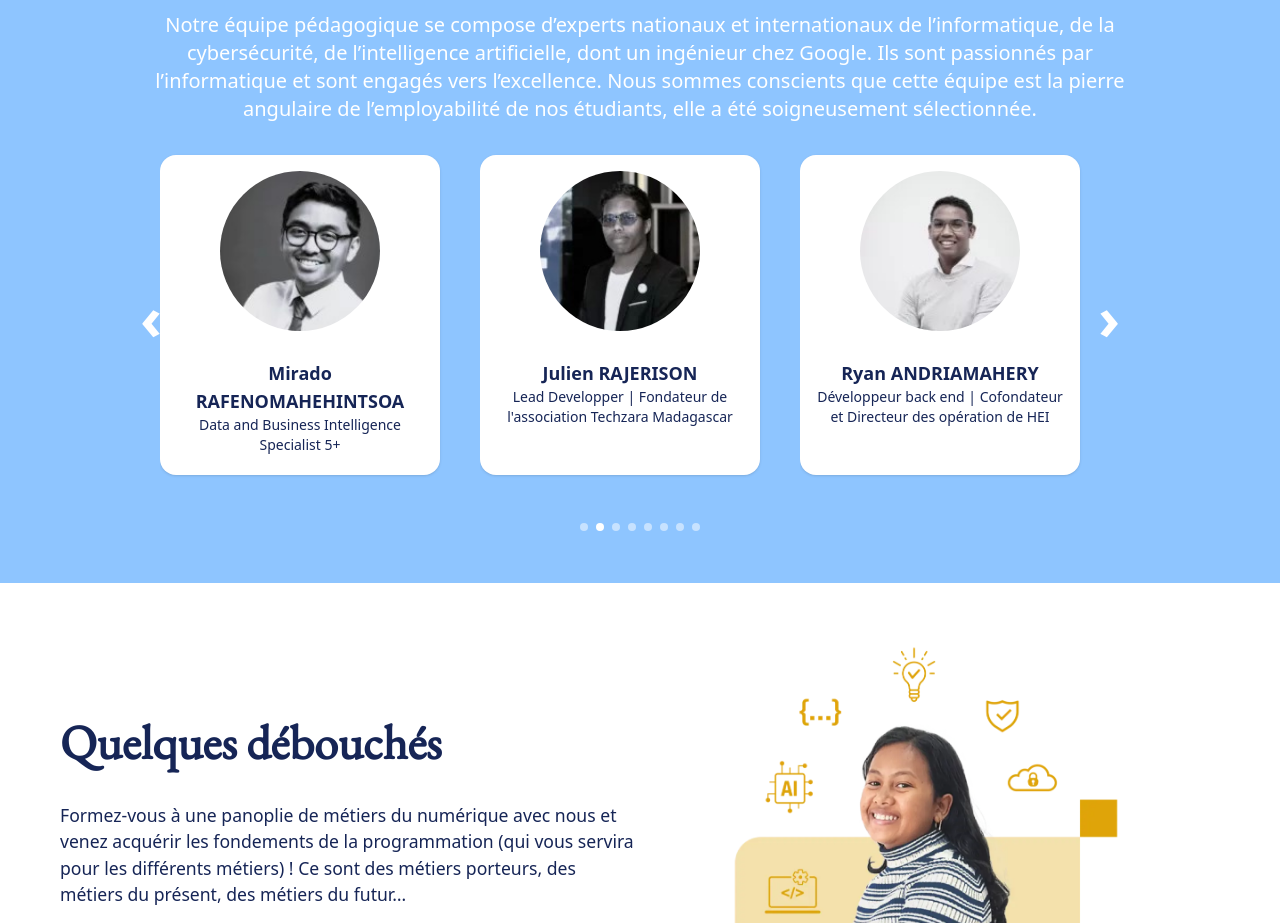
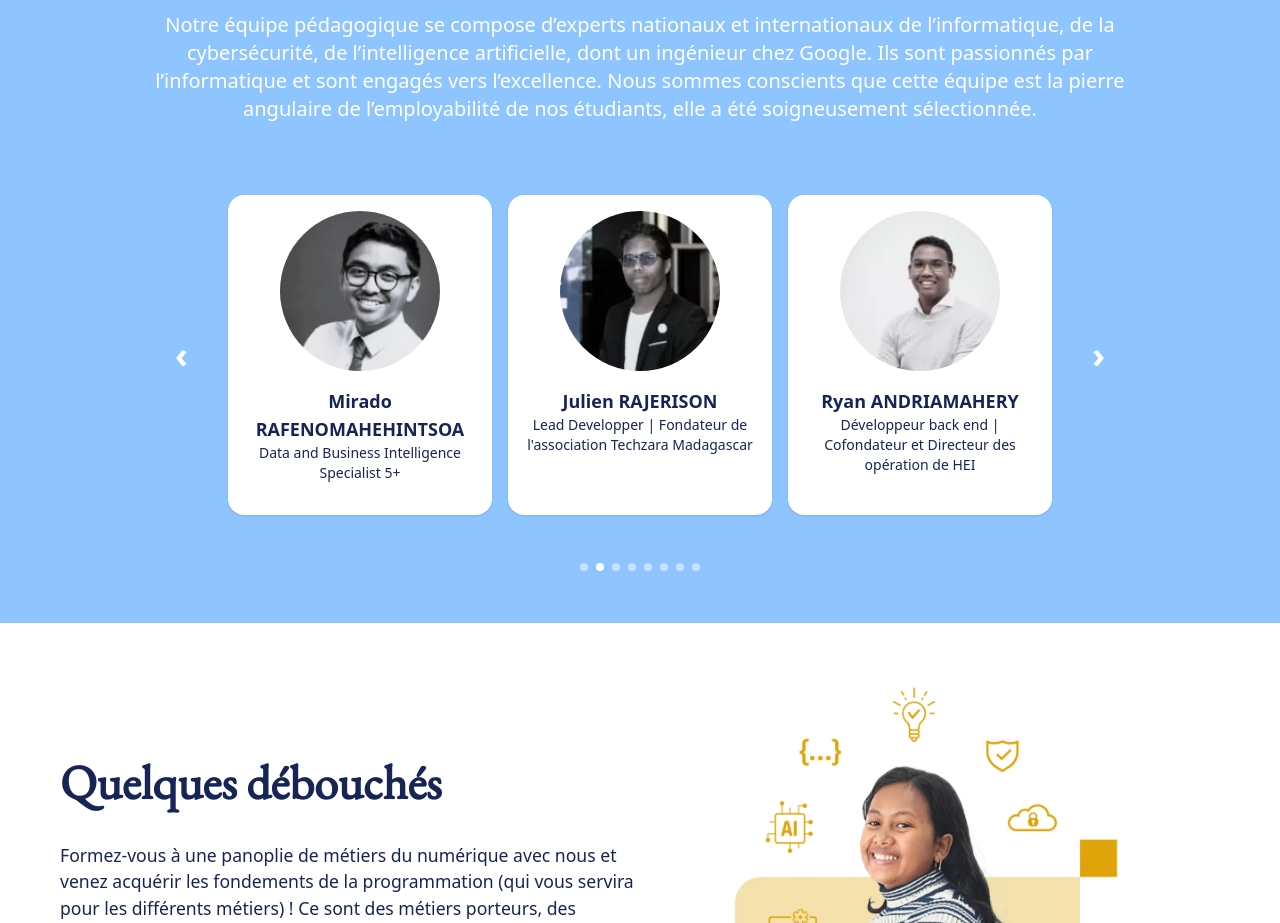
Before and after one commit to Andraina600/HEI-site, a React (Vite) app: page / in a window 1280 px wide. Shown: the part 1728-2651 px from the top of the page. Built offline with nearby package versions, Linux system fonts and the light colour scheme.

Commit message:
feat: Improve team section

```diff
--- a/src/components/Team/Team.jsx
+++ b/src/components/Team/Team.jsx
@@ -1,12 +1,12 @@
 import { useEffect, useRef, useState } from "react";
-import photo1 from '../../assets/images/photo (7).jpeg'
-import photo2 from '../../assets/images/photo (3).jpeg'
-import photo3 from '../../assets/images/photo (4).jpeg'
-import photo4 from '../../assets/images/photo (6).jpeg'
-import photo5 from '../../assets/images/photo (5).jpeg'
-import photo6 from '../../assets/images/photo (1).jpeg'
-import photo7 from '../../assets/images/photo (8).jpeg'
-import photo8 from '../../assets/images/photo (2).jpeg'
+import photo1 from '../../assets/images/photo (7).jpeg';
+import photo2 from '../../assets/images/photo (3).jpeg';
+import photo3 from '../../assets/images/photo (4).jpeg';
+import photo4 from '../../assets/images/photo (6).jpeg';
+import photo5 from '../../assets/images/photo (5).jpeg';
+import photo6 from '../../assets/images/photo (1).jpeg';
+import photo7 from '../../assets/images/photo (8).jpeg';
+import photo8 from '../../assets/images/photo (2).jpeg';
 
 const originalCards = [
   { profile: photo1, title: "Dr Lou Maurica", description: "Docteur-ingénieur en informatique | Fondateur et Directeur pédagogique de HEI" },
@@ -20,12 +20,14 @@ const originalCards = [
 ];
 
 const card_visible = 3;
+const cardWidth = 280; // nouvelle constante pour largeur fixe
 
 const Enseignent = () => {
   const carouselRef = useRef(null);
   const intervalRef = useRef(null);
   const [index, setIndex] = useState(card_visible);
 
+  // simplification de la logique des cartes
   const cards = [
     ...originalCards.slice(-card_visible),
     ...originalCards,
@@ -40,93 +42,96 @@ const Enseignent = () => {
       setIndex((prev) => prev + 1);
     }, 4000);
   };
-//-----------------------------------------
+
   useEffect(() => {
     startAutoScroll();
     return () => clearInterval(intervalRef.current);
   }, []);
-//------------------------------------------
+
   useEffect(() => {
+    if (!carouselRef.current) return;
+
     if (index === totalCards - card_visible) {
       setTimeout(() => {
-        if (!carouselRef.current) return;
         carouselRef.current.style.transition = "none";
         setIndex(card_visible);
-        requestAnimationFrame(() => {
-          requestAnimationFrame(() => {
-            if (carouselRef.current) {
+        setTimeout(() => {
           carouselRef.current.style.transition = "transform 700ms ease-in-out";
-            }
-          });
-        });
+        }, 50);
       }, 700);
     }
 
     if (index === 0) {
       setTimeout(() => {
-        if (!carouselRef.current) return;
         carouselRef.current.style.transition = "none";
         setIndex(originalCards.length);
-        requestAnimationFrame(() => {
-          requestAnimationFrame(() => {
-            if (carouselRef.current) {
+        setTimeout(() => {
           carouselRef.current.style.transition = "transform 700ms ease-in-out";
-            }
-          });
-        });
+        }, 50);
       }, 700);
     }
-  }, [index]);
-//------------------------------------------------
+  }, [index, totalCards]);
+
   const goPrev = () => {
     setIndex((prev) => prev - 1);
     startAutoScroll();
   };
-//---------------------------------------------
+
   const goNext = () => {
     setIndex((prev) => prev + 1);
     startAutoScroll();
   };
-//----------------------------------------
-  const totalVisibleSlides = originalCards.length;
+
   const getCurrentSlide = () => {
-    return (index - card_visible + totalVisibleSlides) % totalVisibleSlides;
+    return (index - card_visible + originalCards.length) % originalCards.length;
   };
-
 
   return (
     <div className="relative w-full py-10 bg-blue-300">
       <div className="mt-4 flex flex-col gap-5 justify-center items-center">
         <h1 className="text-5xl font-bold font-garamond text-white text-center">L'équipe Pédagogique</h1>
         <p className="text-white w-250 text-xl text-center">
-                Notre équipe pédagogique se compose d’experts nationaux et internationaux de l’informatique, de la cybersécurité,
-                de l’intelligence artificielle, dont un ingénieur chez Google. Ils sont passionnés par l’informatique et sont engagés vers
-                l’excellence. Nous sommes conscients que cette équipe est la pierre angulaire de l’employabilité de nos étudiants,
-                elle a été soigneusement sélectionnée.
+          Notre équipe pédagogique se compose d’experts nationaux et internationaux de l’informatique, de la cybersécurité, de l’intelligence artificielle, dont un ingénieur chez Google. Ils sont passionnés par l’informatique et sont engagés vers l’excellence. Nous sommes conscients que cette équipe est la pierre angulaire de l’employabilité de nos étudiants, elle a été soigneusement sélectionnée.
         </p>
       </div>
-        <div className="relative w-240 overflow-hidden mx-auto">
-              <div ref={carouselRef} className="flex"
+
+      {/*div principal : fleche gauche + les cards + fleche droite*/}
+      <div className="flex justify-center items-center gap-4 mt-10">
+        <button
+          onClick={goPrev}
+          className="text-4xl text-white font-semibold hover:opacity-70 px-4"
+        >
+          ‹
+        </button>
+
+        {/* div pour les cards */}
+        <div
+          className="relative overflow-hidden"
+          style={{ width: `${cardWidth * card_visible}px` }}
+        >
+          <div
+            ref={carouselRef}
+            className="flex"
             style={{
               transition: "transform 700ms ease-in-out",
-                transform: `translateX(-${index * (100 / cards.length)}%)`,
-                width: `${((cards.length * 100) / card_visible.toFixed(5))}%`,
-                boxe_sizing: "border-box",
-                margin_rigth: "-1px",
-              }}>
-
+              transform: `translateX(-${index * cardWidth}px)`, //translation en pixels au lieu de pourcentage
+              width: `${totalCards * cardWidth}px`, //largeur totale en pixels
+            }}
+          >
             {cards.map((card, i) => (
+              // Carte avec largeur fixe et padding
               <div
                 key={i}
-                  className="py-8 overflow-hidden flex-shrink-0"
-                  style={{ width: `${(100 / cards.length).toFixed(5)}%` }}>
-                  <div className="bg-white rounded-2xl shadow overflow-hidden gap-3 w-70 h-80 flex flex-col items-center">
+                style={{ width: `${cardWidth}px` }}
+                className="flex-shrink-0 py-8 px-2"
+              >
+                <div className="bg-white rounded-2xl shadow w-full h-80 flex flex-col items-center">
                   <img
                     src={card.profile}
                     alt={card.title}
                     className="w-40 h-40 object-cover rounded-full mt-4"
                   />
-                    <div className="p-4 gap-3 text-center">
+                  <div className="p-4 text-center">
                     <h3 className="text-lg text-blue-950 font-bold">{card.title}</h3>
                     <p className="text-sm text-blue-950">{card.description}</p>
                   </div>
@@ -137,17 +142,12 @@ const Enseignent = () => {
         </div>
 
         <button
-        onClick={goPrev}
-        className="absolute top-100 left-35 font-semibold text-6xl text-white cursor-pointer hover:opacity-70"
-      >
-        ‹
-      </button>
-      <button
           onClick={goNext}
-        className="absolute top-100 right-40 font-semibold text-6xl text-white cursor-pointer hover:opacity-70"
+          className="text-4xl text-white font-semibold hover:opacity-70 px-4"
         >
           ›
         </button>
+      </div>
 
       <div className="flex justify-center mt-4 gap-2 mb-3">
         {originalCards.map((_, i) => (
```
Lines whose indentation alone changed are shown as unchanged.
